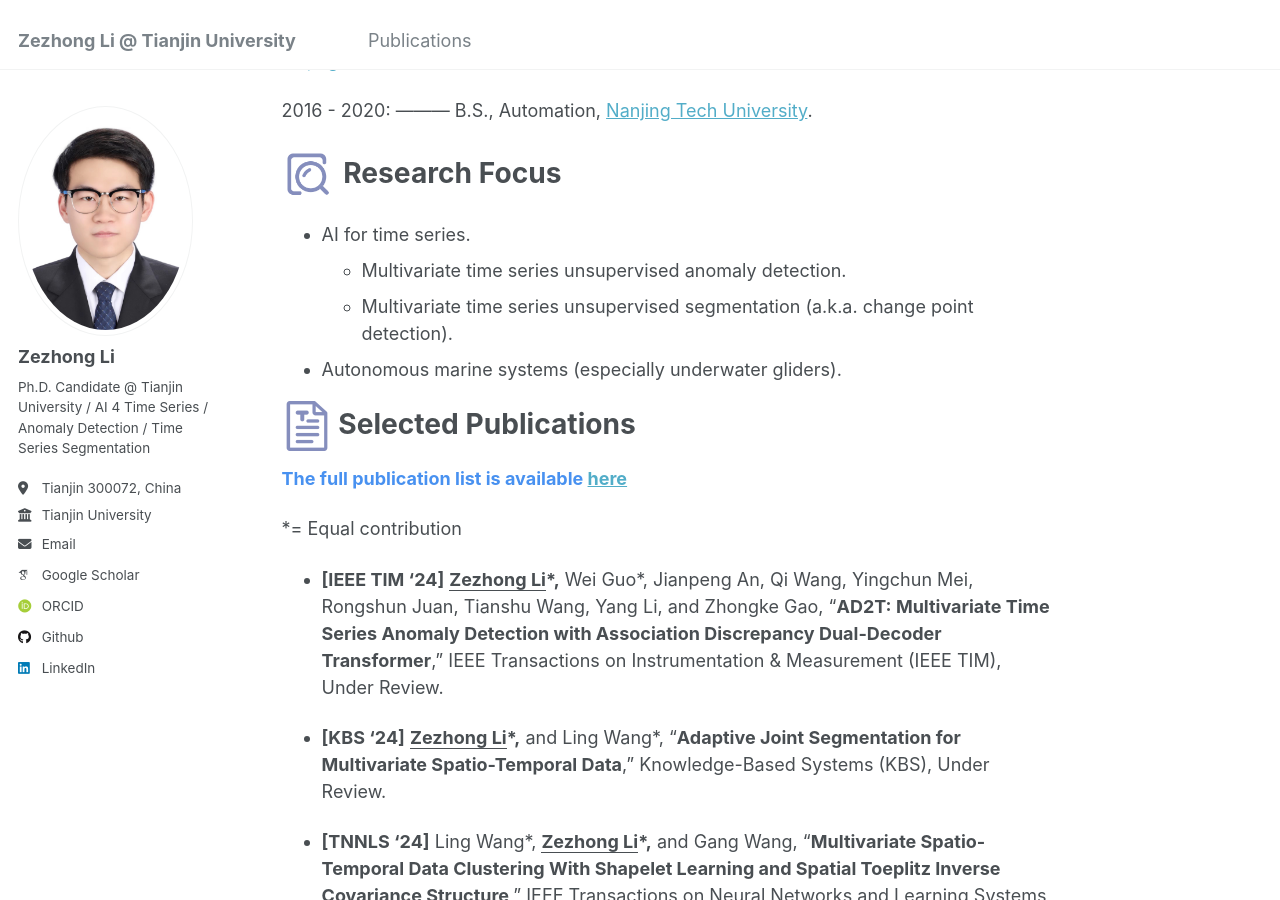
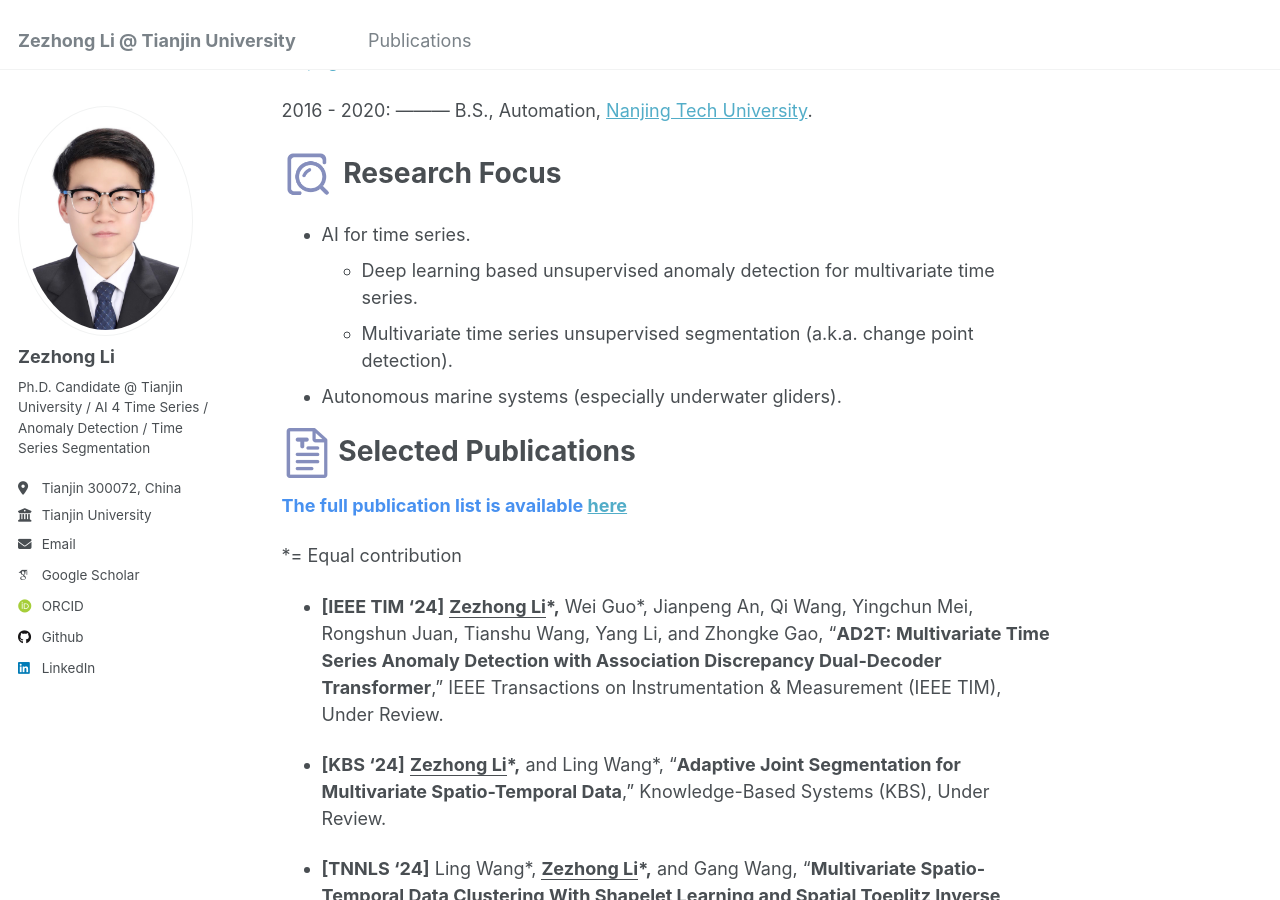
Before and after one commit to lzz19980125/lzz19980125.github.io, a Jekyll site: the page built from _pages/about.md, in a window 1280 px wide and 900 px high, scrolled down 433 px. Built offline with Jekyll 4.4.1, drawn with Linux system fonts in a browser that asks for light colours; some web fonts are replaced.

Commit message:
Update about.md

```diff
--- a/_pages/about.md
+++ b/_pages/about.md
@@ -23,7 +23,7 @@ I am a second-year Ph.D. candidate in the Institute of Artificial intelligence a
 <img src="../images/focus_icon.png" width="55" height="50"> Research Focus
 ======
 - AI for time series.
-  - Multivariate time series unsupervised anomaly detection.
+  - Deep learning based unsupervised anomaly detection for multivariate time series.
   - Multivariate time series unsupervised segmentation (a.k.a. change point detection).
 - Autonomous marine systems (especially underwater gliders).
 
```
